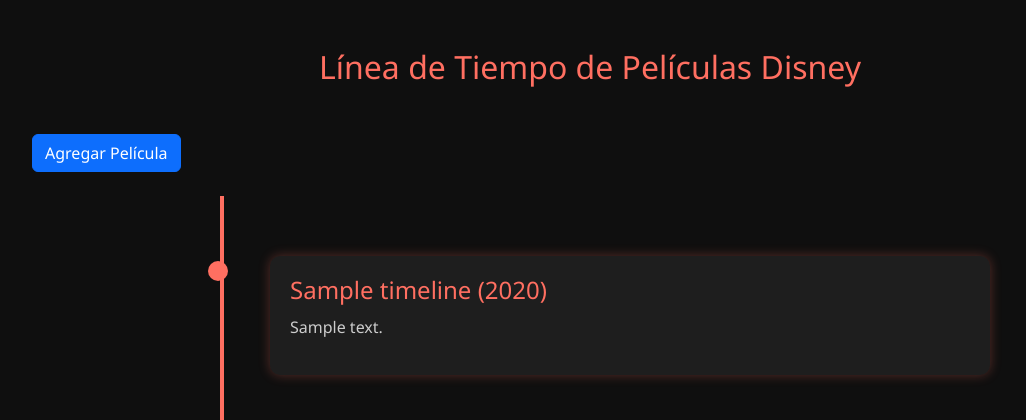
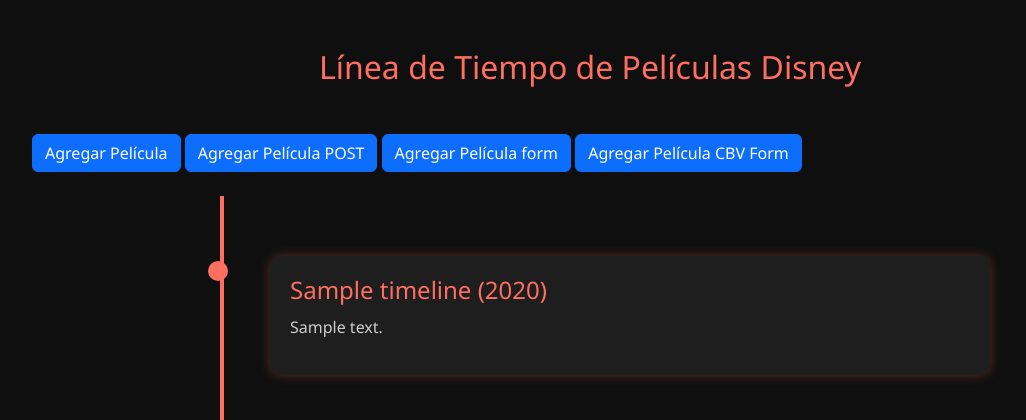
Before and after one commit to Yursksf1/clase_django_2025, a Django app: template templates/linea_tiempo.html in a window 1280 px wide. Shown: the top 420 px of the page, without its empty margins (50-1076 px from the left). Run offline with Django 5.2, Linux system fonts and the light colour scheme; the template is opened without the code that fills it: values that come from a table or form of the project are taken from there, others are empty; tables that the repository leaves empty hold one stand-in row (values such as "Sample post").

Commit message:
agregar botones de navegacion

```diff
--- a/templates/linea_tiempo.html
+++ b/templates/linea_tiempo.html
@@ -100,6 +100,15 @@
     <button class="btn btn-primary mb-4" data-bs-toggle="modal" data-bs-target="#addMovieModal">
       Agregar Película
     </button>
+    <a href="/timeline/post/" class="btn btn-primary mb-4">
+      Agregar Película POST
+    </a>
+    <a href="/timeline/form/" class="btn btn-primary mb-4">
+      Agregar Película form
+    </a>
+    <a href="/timeline/class/" class="btn btn-primary mb-4">
+      Agregar Película CBV Form
+    </a>
     <div class="timeline" id="timeline">
       {% for timeline in timeline_list %}
       <div class="timeline-item fade-in">
--- a/timeline/urls.py
+++ b/timeline/urls.py
@@ -3,7 +3,7 @@
 from timeline import views
 
 urlpatterns = [
-    path('disney/',views.timeline),
+    path('',views.timeline),
     path('api/peliculas/', views.crear_pelicula, name='crear_pelicula'),
 
     path("timeline/get/", views.timeline_get_view, name="timeline_get"),
```
